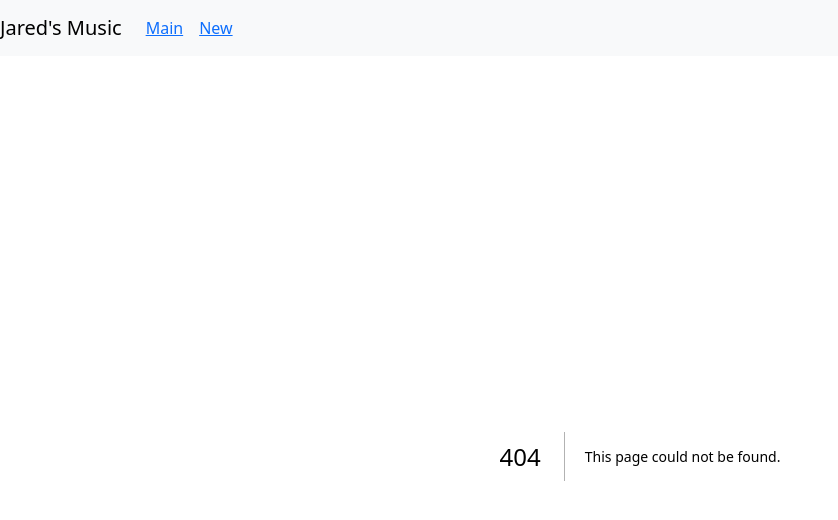
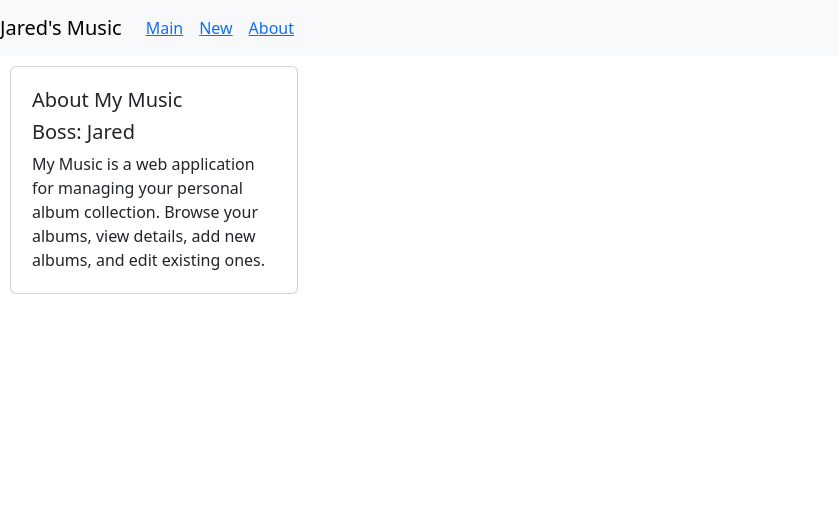
Before and after one commit to JaredGitHub/activity5musicapp, a Next.js app: page /about in a window 1280 px wide. Before the commit this address had no page. Shown: the top 520 px of the page, without its empty margins (0-838 px from the left). Built offline with nearby package versions, Linux system fonts and the light colour scheme.

Commit message:
Added about page

```diff
--- /dev/null
+++ b/src/AboutBox.tsx
@@ -0,0 +1,17 @@
+const AboutBox = () => {
+  return (
+    <div className="card" style={{ width: "18rem" }}>
+      <div className="card-body">
+        <h5 className="card-title">About My Music</h5>
+        <h5 className="card-title">Boss: Jared</h5>
+        <p className="card-text">
+          My Music is a web application for managing your personal album collection.
+          Browse your albums, view details, add new albums, and edit existing ones.
+        </p>
+      </div>
+    </div>
+
+  );
+};
+
+export default AboutBox;
--- a/src/NavBar.tsx
+++ b/src/NavBar.tsx
@@ -23,6 +23,9 @@ const NavBar = () => {
           <span className='nav-item nav-link'>
             <Link href='/new'>New</Link>
           </span>
+          <span className='nav-item nav-link'>
+            <Link href='/about'>About</Link>
+          </span>
         </div>
       </div>
     </nav>
--- /dev/null
+++ b/src/app/about/page.tsx
@@ -0,0 +1,5 @@
+import AboutBox from '../../AboutBox';
+
+export default function AboutPage() {
+  return <AboutBox />;
+}
```
